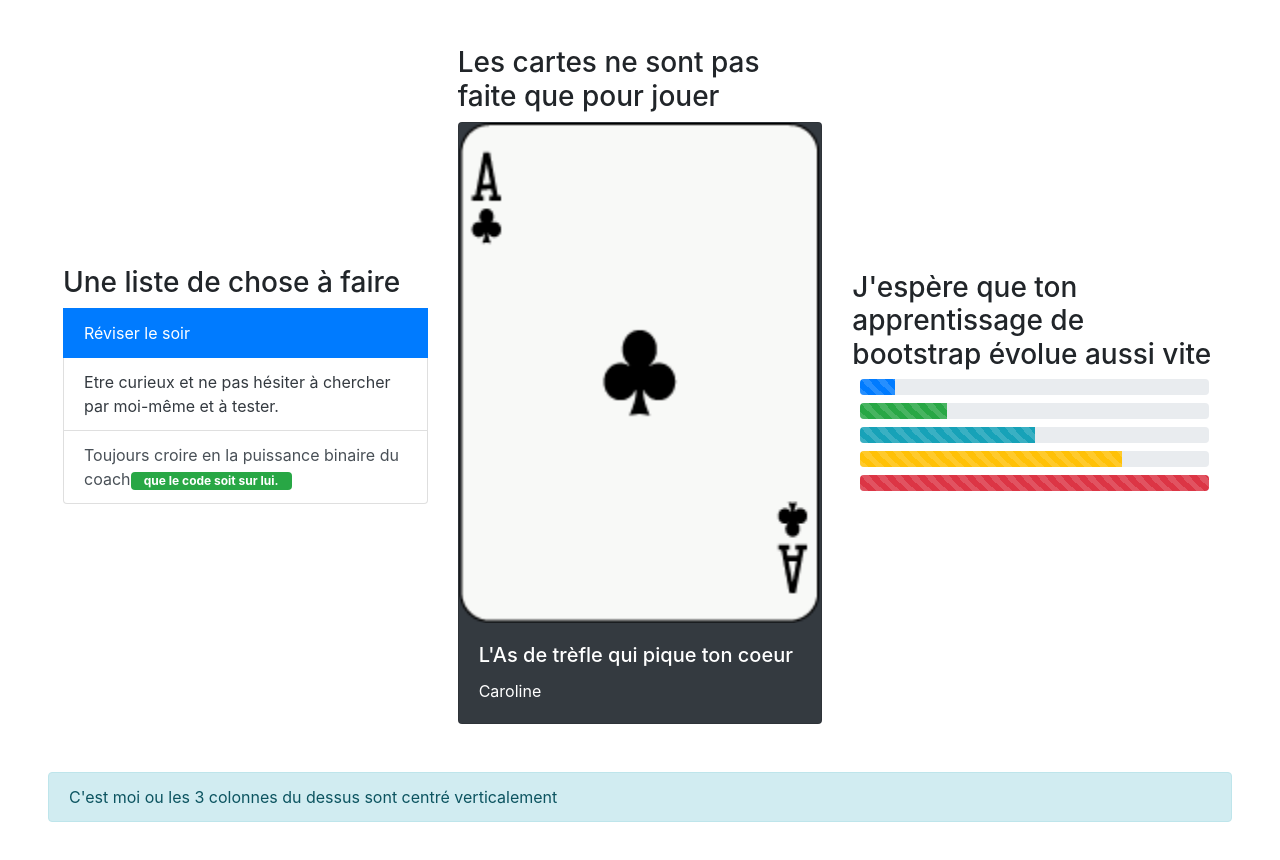
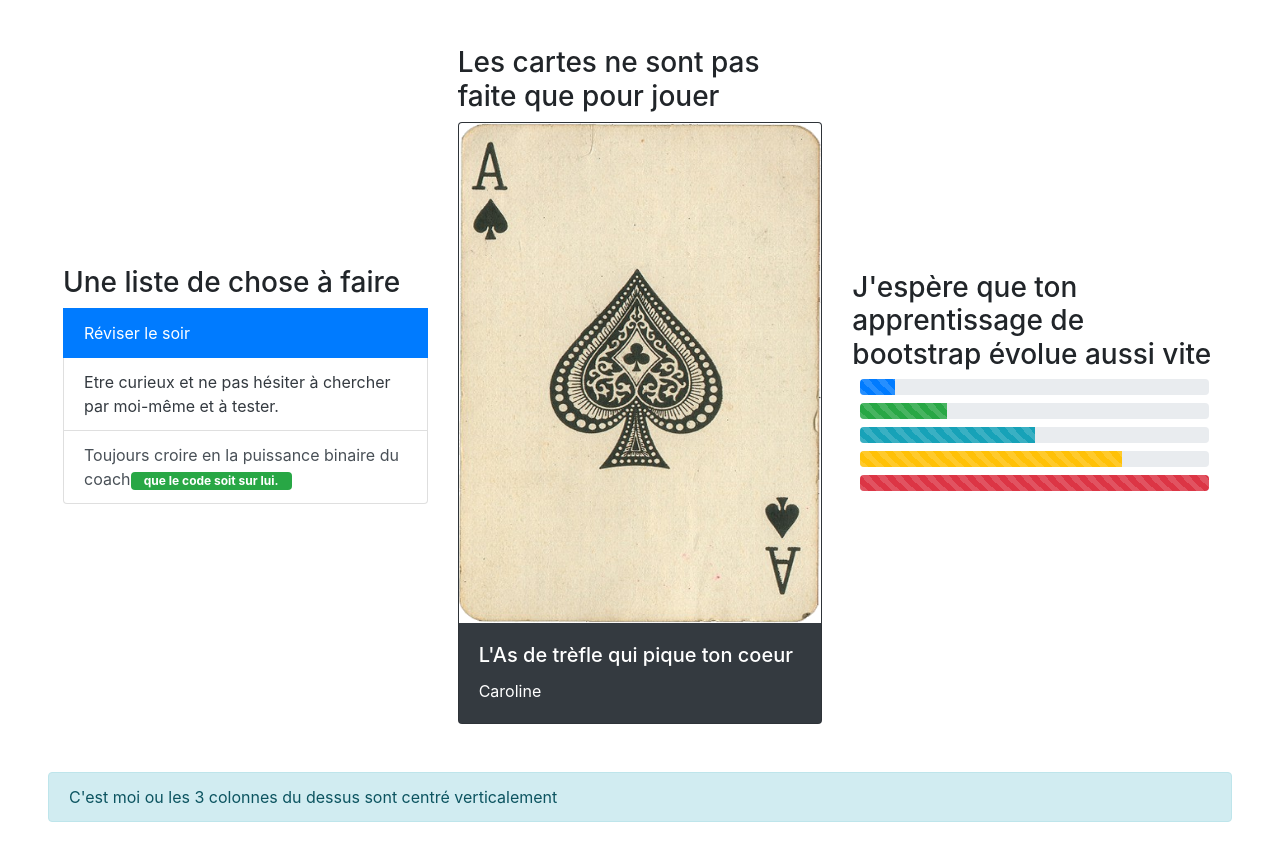
Before and after one commit to Developer-Karis/exoSiteBootstrap2, a website: page index.html in a window 1280 px wide. Shown: the part 1040-1900 px from the top of the page. Drawn offline with nearby package versions, Linux system fonts and the light colour scheme.

Commit message:
site fini, udpate Jul 15 - 14:01

```diff
--- a/index.html
+++ b/index.html
@@ -115,7 +115,7 @@
             <div class="col-4">
                 <h3>Les cartes ne sont pas faite que pour jouer</h3>
                 <div class="card bg-dark">
-                    <img class="card-img-top" src="./src/images/carte-as-trefle.jpg" alt="Card image cap" height="500">
+                    <img class="card-img-top" src="./src/images/pique.png" alt="Card image cap" height="500">
                     <div class="card-body text-white">
                         <h5 class="card-title">L'As de trèfle qui pique ton coeur</h5>
                         <p class="card-text">Caroline</p>
```
Also changed, not shown: src/images/pique.png (added).
